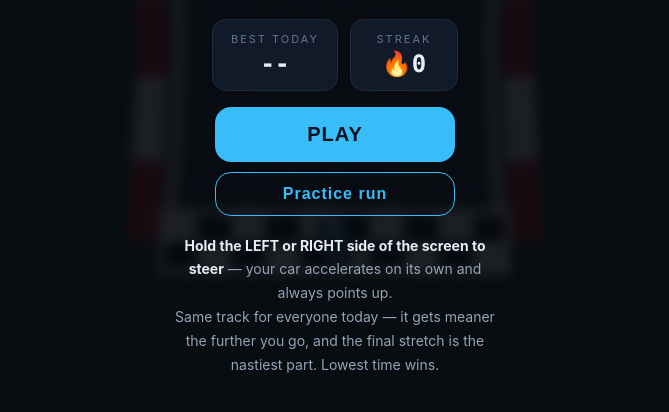
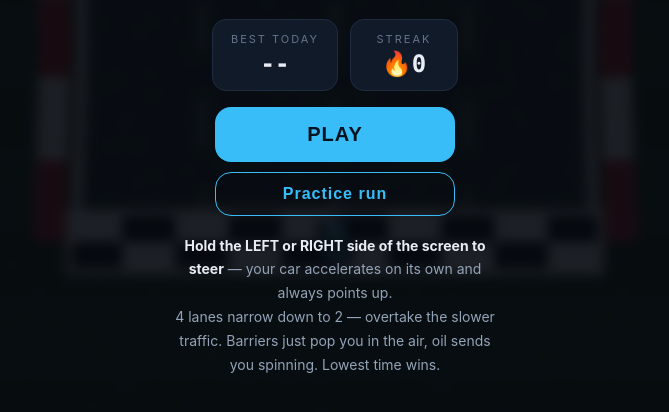
Before and after one commit to ForgeDreams-AI/daily-race, a plain HTML site: page index.html in a window 1280 px wide. Shown: the part 254-666 px from the top of the page, without its empty margins (305-974 px from the left). Drawn offline with Linux system fonts and the light colour scheme; animation ran at ten frames a second.

Commit message:
Daily Race v4: lane-based roads (4->3->2 lanes), AI traffic to overtake, bomb pop replaces crash restart, oil 360 spin, boost chevrons face forward

```diff
--- a/index.html
+++ b/index.html
@@ -81,7 +81,7 @@
     <div><span id="zone" class="z1">Easy stretch</span></div>
   </div>
   <button id="pauseBtn" aria-label="Pause">&#10074;&#10074;</button>
-  <div id="penFlash">+3s CRASH</div>
+  <div id="penFlash">&#128165;</div>
   <div id="steerHint">&#9664; HOLD LEFT / RIGHT TO STEER &#9654;</div>
   <div id="touchL" class="touchInd">&#9664;</div>
   <div id="touchR" class="touchInd">&#9654;</div>
@@ -97,7 +97,7 @@
     <button class="btn" id="playBtn">PLAY</button>
     <button class="btn ghost" id="practiceBtn">Practice run</button>
     <p class="howto"><b>Hold the LEFT or RIGHT side of the screen to steer</b> &mdash; your car accelerates on its own and always points up.<br>
-    Same track for everyone today &mdash; it gets meaner the further you go, and the final stretch is the nastiest part. Lowest time wins.</p>
+    4 lanes narrow down to 2 &mdash; overtake the slower traffic. Barriers just pop you in the air, oil sends you spinning. Lowest time wins.</p>
   </div>
 
   <div id="resultScreen" class="overlay hidden">
@@ -135,6 +135,9 @@ function normAng(a){while(a>Math.PI)a-=2*Math.PI;while(a<-Math.PI)a+=2*Math.PI;r
 var SEG_LEN=90, NSEG=150, SAMPLES=4;
 var MAXV=320, ACCEL=400, TURNSPD=3.1;
 var CAR_HALF_W=18, BOUNCE_KEEP=0.8;
+var LANE_W=58;                        /* road width = lane count x lane width */
+var AIR_DUR=0.65, SPIN_DUR=0.6;        /* bomb pop / oil spin durations */
+function lanesOfZone(z){return [4,3,2][z];}   /* 4 lanes early -> 3 -> 2 at the end */
 var ZONE_NAMES=["Easy stretch","Tight turns","Hazard zone"];
 var ZONE_COLORS=["#22c55e","#eab308","#ef4444"];
 function zoneOf(i){return i<NSEG/3?0:(i<2*NSEG/3?1:2);}
@@ -170,8 +173,7 @@ function generateTrack(seedStr){
   for(var j=0;j<NSEG;j++){
     hd2+=curvs[j];
     x+=Math.sin(hd2)*SEG_LEN; y-=Math.cos(hd2)*SEG_LEN;
-    var w=150+(95-150)*(j/(NSEG-1))+(rng()*2-1)*8;
-    if(w<85)w=85;
+    var w=lanesOfZone(zoneOf(j))*LANE_W+(rng()*2-1)*5;
     cx.push(x);cy.push(y);cw.push(w);chd.push(hd2);
   }
   /* dense smooth centerline: Catmull-Rom through the control points */
@@ -205,9 +207,29 @@ function generateTrack(seedStr){
       lastBlockerSeg=m;
     }
   }
+  /* AI traffic: slower cars in their lanes, denser toward the end — always dodgeable:
+     min 6-segment gaps between cars, never within 4 segments of a blocker, start area clear */
+  var traffic=[],lastTrafficSeg=-10;
+  var TCOLORS=['#ef4444','#f59e0b','#a855f7','#22c55e','#eab308','#f472b6'];
+  for(var tm=8;tm<NSEG-2;tm++){
+    var tz=zoneOf(tm);
+    var dens=[0.30,0.48,0.65][tz];
+    if(rng()<dens&&(tm-lastTrafficSeg)>=6){
+      var bclear=true;
+      for(var bq=0;bq<blockers.length;bq++){if(Math.abs(blockers[bq].seg-tm*SAMPLES)<4*SAMPLES){bclear=false;break;}}
+      if(bclear){
+        var nl=lanesOfZone(tz);
+        var lane=Math.floor(rng()*nl);
+        traffic.push({seg:tm*SAMPLES,lane:lane,off:(lane-(nl-1)/2)*LANE_W,
+                      speed:120+rng()*55,color:TCOLORS[Math.floor(rng()*TCOLORS.length)],
+                      wob:rng()*6.283,done:false});
+        lastTrafficSeg=tm;
+      }
+    }
+  }
   var checkpoints=[];
   for(var c=0;c<NSEG;c+=10)checkpoints.push(Math.min(c*SAMPLES,NS-1));
-  return {pts:pts,NS:NS,oils:oils,boosts:boosts,blockers:blockers,checkpoints:checkpoints,finishSeg:NS-1};
+  return {pts:pts,NS:NS,oils:oils,boosts:boosts,blockers:blockers,traffic:traffic,checkpoints:checkpoints,finishSeg:NS-1};
 }
 
 function ptSegDist(px,py,ax,ay,bx,by){
@@ -234,8 +256,9 @@ function queryTrack(tr,px,py,fromSeg){
 }
 function createCar(tr){
   var p=tr.pts[0];
-  return {x:p.x,y:p.y,hd:p.hd,speed:0,seg:0,steerSm:0,oilUntil:-1,boostUntil:-1,
-          invulnUntil:-1,guideUntil:-1,penalty:0,finished:false,crashed:false,bounced:false};
+  return {x:p.x,y:p.y,hd:p.hd,speed:0,seg:0,steerSm:0,boostUntil:-1,oilCd:-1,
+          invulnUntil:-1,guideUntil:-1,airUntil:-1,spinUntil:-1,
+          finished:false,popped:false,bounced:false};
 }
 function blockerPos(tr,b,t){
   var c=tr.pts[b.seg],H=c.w/2;
@@ -243,13 +266,41 @@ function blockerPos(tr,b,t){
   var off=b.side*(H*0.42+Math.sin(t*b.freq+b.phase)*H*0.06);
   return {x:c.x+Math.cos(c.hd)*off, y:c.y+Math.sin(c.hd)*off, off:off, H:H};
 }
+/* bomb pop: the car pops into the air, keeps its momentum, lands and keeps going —
+   no restart, no time penalty. Airborne + brief grace after landing = no chain-hits. */
+function popBomb(car,t){
+  car.airUntil=t+AIR_DUR;
+  car.invulnUntil=t+AIR_DUR+0.5;
+  car.oilCd=Math.max(car.oilCd,t+1.2);
+  car.popped=true;
+  car.x-=Math.sin(car.hd)*24;   /* nudge back so it doesn't land inside the same hazard */
+  car.y+=Math.cos(car.hd)*24;
+}
+function trafficXY(tr,tc,t){
+  var s=clamp(Math.floor(tc.seg),0,tr.NS-1),p=tr.pts[s];
+  var off=tc.off+Math.sin(t*0.9+tc.wob)*6;   /* slight natural wobble in the lane */
+  return {x:p.x+Math.cos(p.hd)*off,y:p.y+Math.sin(p.hd)*off,hd:p.hd};
+}
+function stepTraffic(tr,car,dt,t){
+  for(var i=0;i<tr.traffic.length;i++){
+    var tc=tr.traffic[i];
+    if(tc.done)continue;
+    tc.seg+=tc.speed*dt/(SEG_LEN/SAMPLES);
+    if(tc.seg>=tr.NS-2||tc.seg<car.seg-60){tc.done=true;continue;}
+    if(t>car.invulnUntil&&t>=car.airUntil){
+      var q=trafficXY(tr,tc,t),dx=car.x-q.x,dy=car.y-q.y;
+      if(dx*dx+dy*dy<30*30)popBomb(car,t);
+    }
+  }
+}
 /* inp: {steer:-1..1}. t = seconds since GO. */
 function stepCar(tr,car,inp,dt,t){
   if(car.finished)return;
   /* smooth the steering input so it never snaps */
-  car.steerSm+=(clamp(inp.steer,-1,1)-car.steerSm)*Math.min(1,dt*10);
+  /* no steering while airborne (bomb pop) or spinning (oil) */
+  var steerIn=(t<car.airUntil||t<car.spinUntil)?0:clamp(inp.steer,-1,1);
+  car.steerSm+=(steerIn-car.steerSm)*Math.min(1,dt*10);
   var effMax=MAXV;
-  if(t<car.oilUntil)effMax*=0.72;
   if(t<car.boostUntil)effMax=MAXV*1.4;
   if(car.speed<effMax){
     car.speed+=(ACCEL*(1.05-car.speed/effMax))*dt;   /* smooth asymptotic acceleration */
@@ -257,11 +308,9 @@ function stepCar(tr,car,inp,dt,t){
   }
   if(t<car.boostUntil&&car.speed<effMax){car.speed+=ACCEL*1.5*dt;if(car.speed>effMax)car.speed=effMax;}
   if(car.speed<0)car.speed=0;
-  var grip=(t<car.oilUntil)?0.45:1.0;
   var speedFrac=Math.min(car.speed/MAXV,1);
-  var turnAuth=TURNSPD*(1.2-0.7*speedFrac)*grip;   /* nimble when slow, stable at speed */
+  var turnAuth=TURNSPD*(1.2-0.7*speedFrac);   /* nimble when slow, stable at speed */
   car.hd+=car.steerSm*turnAuth*dt;
-  if(t<car.oilUntil)car.hd+=Math.sin(t*22+car.x*0.01)*0.55*dt;  /* brief low-grip slide wobble */
   car.x+=Math.sin(car.hd)*car.speed*dt;
   car.y-=Math.cos(car.hd)*car.speed*dt;
   var q=queryTrack(tr,car.x,car.y,car.seg);
@@ -286,12 +335,13 @@ function stepCar(tr,car,inp,dt,t){
     car.hd+=normAng(q.hd-car.hd)*Math.min(1,dt*6);
   }
   var i,dx2,dy2;
-  if(t>=car.oilUntil){
+  /* oil: full 360° spin — car keeps its forward momentum, brief steering loss, no crash */
+  if(t>=car.oilCd&&t>=car.airUntil){
     for(i=0;i<tr.oils.length;i++){var o=tr.oils[i];
       if(Math.abs(o.seg-q.seg)<=SAMPLES){
         var c=tr.pts[o.seg],ox=c.x+Math.cos(c.hd)*o.lat*(c.w/2),oy=c.y+Math.sin(c.hd)*o.lat*(c.w/2);
         dx2=car.x-ox;dy2=car.y-oy;
-        if(dx2*dx2+dy2*dy2<o.r*o.r){car.oilUntil=t+1.5;break;}
+        if(dx2*dx2+dy2*dy2<o.r*o.r){car.spinUntil=t+SPIN_DUR;car.oilCd=t+1.5;break;}
       }
     }
   }
@@ -305,22 +355,17 @@ function stepCar(tr,car,inp,dt,t){
       }
     }
   }
-  if(t>car.invulnUntil){
+  /* blockers: bomb pop — car pops up, keeps momentum, lands and keeps going */
+  if(t>car.invulnUntil&&t>=car.airUntil){
     for(i=0;i<tr.blockers.length;i++){var bl=tr.blockers[i];
       if(Math.abs(bl.seg-q.seg)<=2*SAMPLES){
         var bp=blockerPos(tr,bl,t);
-        dx2=car.x-bp.x;dy2=car.y-bp.y;var rr=bl.r+10;
-        if(dx2*dx2+dy2*dy2<rr*rr){
-          var cpSeg=0;
-          for(var c3=tr.checkpoints.length-1;c3>=0;c3--){if(tr.checkpoints[c3]<=car.seg){cpSeg=tr.checkpoints[c3];break;}}
-          var cp=tr.pts[cpSeg];
-          car.x=cp.x;car.y=cp.y;car.hd=cp.hd;car.speed=90;car.seg=cpSeg;car.steerSm=0;
-          car.penalty+=3;car.invulnUntil=t+2.0;car.oilUntil=-1;car.boostUntil=-1;car.guideUntil=-1;car.crashed=true;
-          break;
-        }
+        dx2=car.x-bp.x;dy2=car.y-bp.y;var brad=bl.r+10;
+        if(dx2*dx2+dy2*dy2<brad*brad){popBomb(car,t);break;}
       }
     }
   }
+  stepTraffic(tr,car,dt,t);
   /* finish: car reached the end of the final segment (within a few px of the finish point) */
   var fp0=tr.pts[tr.finishSeg-1],fp1=tr.pts[tr.finishSeg];
   var fdx=fp1.x-fp0.x,fdy=fp1.y-fp0.y,fl=Math.sqrt(fdx*fdx+fdy*fdy)||1;
@@ -447,7 +492,7 @@ function finishRace(){
   pauseBtn.style.display='none';
   touchL.style.display='none';touchR.style.display='none';
   steerHint.style.opacity='0';
-  var totalMs=(raceT+car.penalty)*1000;
+  var totalMs=raceT*1000;
   var ds=dateStr(),s=load(),isBest=false;
   if(!practice){
     var day=s.days[ds]||(s.days[ds]={best:0,plays:0});
@@ -465,10 +510,11 @@ function finishRace(){
   document.getElementById('shareMsg').textContent='';
   resultScreen.classList.remove('hidden');
 }
-function flashPenalty(){
+function flashPop(){
+  penFlash.textContent='\uD83D\uDCA5';
   penFlash.style.opacity='1';
   if(penTimer)clearTimeout(penTimer);
-  penTimer=setTimeout(function(){penFlash.style.opacity='0';},900);
+  penTimer=setTimeout(function(){penFlash.style.opacity='0';},600);
 }
 
 /* ---------- pre-rendered texture tiles (built once, reused every frame) ---------- */
@@ -537,7 +583,18 @@ function drawWheel(x,y,ang){
 /* car is drawn in SCREEN space, always pointing straight up */
 function drawCarScreen(){
   var sx=cssW/2,sy=cssH*0.62;
+  /* oil spin: the car sprite does a full 360 while the world keeps its heading */
+  var spinA=0,airH=0;
+  if(car&&state==='racing'){
+    if(raceT<car.spinUntil){var sp=1-(car.spinUntil-raceT)/SPIN_DUR;spinA=clamp(sp,0,1)*Math.PI*2;}
+    if(raceT<car.airUntil){var ap=1-(car.airUntil-raceT)/AIR_DUR;airH=Math.sin(clamp(ap,0,1)*Math.PI);}
+  }
   ctx.save();ctx.translate(sx,sy);
+  /* shadow: grows and drifts while the car is airborne */
+  ctx.fillStyle='rgba(0,0,0,'+(0.35-0.15*airH).toFixed(3)+')';
+  ctx.beginPath();ctx.ellipse(3+6*airH,5+10*airH,17+16*airH,25+20*airH,0,0,6.283);ctx.fill();
+  ctx.scale(1+0.45*airH,1+0.45*airH);
+  ctx.rotate(spinA);
   var st=car?car.steerSm:0;
   /* boost flame */
   if(car&&state==='racing'&&raceT<car.boostUntil){
@@ -547,9 +604,6 @@ function drawCarScreen(){
     ctx.fillStyle=fg;
     ctx.beginPath();ctx.moveTo(-7,20);ctx.lineTo(7,20);ctx.lineTo(0,34+fl);ctx.closePath();ctx.fill();
   }
-  /* soft shadow */
-  ctx.fillStyle='rgba(0,0,0,0.35)';
-  ctx.beginPath();ctx.ellipse(3,5,17,25,0,0,6.283);ctx.fill();
   /* wheels: front pair angles with steering */
   drawWheel(-13.5,-13,st*0.45);drawWheel(13.5,-13,st*0.45);
   drawWheel(-13.5,13,0);drawWheel(13.5,13,0);
@@ -659,6 +713,26 @@ function render(){
     ctx.stroke();
   }
 
+  /* dashed lane divider lines — lanes step down by zone: 4 -> 3 -> 2 */
+  ctx.strokeStyle='rgba(240,245,252,0.40)';ctx.lineWidth=3;ctx.setLineDash([20,22]);
+  var lrun=0;
+  for(i=1;i<=NS;i++){
+    if(i===NS||pts[i].zone!==pts[lrun].zone){
+      var ln=lanesOfZone(pts[lrun].zone),LH=ln*LANE_W/2;
+      for(var k=1;k<ln;k++){
+        var doff=-LH+k*LANE_W;
+        ctx.beginPath();
+        for(j=lrun;j<i;j++){
+          var dp=pts[j],dlx=dp.x+Math.cos(dp.hd)*doff,dly=dp.y+Math.sin(dp.hd)*doff;
+          if(j===lrun)ctx.moveTo(dlx,dly);else ctx.lineTo(dlx,dly);
+        }
+        ctx.stroke();
+      }
+      lrun=i;
+    }
+  }
+  ctx.setLineDash([]);
+
   /* center dashes */
   ctx.strokeStyle='rgba(255,255,255,0.15)';ctx.lineWidth=3;ctx.setLineDash([16,22]);
   ctx.beginPath();ctx.moveTo(pts[0].x,pts[0].y);
@@ -700,8 +774,8 @@ function render(){
     ctx.fillStyle='#4ade80';
     for(var ch=0;ch<2;ch++){var yy=-15+ch*17;
       ctx.beginPath();
-      ctx.moveTo(-15,yy);ctx.lineTo(0,yy+11);ctx.lineTo(15,yy);
-      ctx.lineTo(15,yy+7);ctx.lineTo(0,yy+18);ctx.lineTo(-15,yy+7);
+      ctx.moveTo(-15,yy);ctx.lineTo(0,yy-11);ctx.lineTo(15,yy);
+      ctx.lineTo(15,yy-7);ctx.lineTo(0,yy-18);ctx.lineTo(-15,yy-7);
       ctx.closePath();ctx.fill();
     }
     ctx.restore();
@@ -731,6 +805,26 @@ function render(){
     ctx.restore();
   }
 
+  /* AI traffic: simple colored cars cruising their lanes, slower than the player */
+  for(j=0;j<track.traffic.length;j++){
+    var tc=track.traffic[j];
+    if(tc.done)continue;
+    var tq=trafficXY(track,tc,raceT);
+    if(!inR(tq.x,tq.y))continue;
+    ctx.save();ctx.translate(tq.x,tq.y);ctx.rotate(tq.hd);
+    ctx.fillStyle='rgba(0,0,0,0.30)';
+    ctx.beginPath();ctx.ellipse(2,3,14,20,0,0,6.283);ctx.fill();
+    ctx.fillStyle='#05070c';
+    ctx.fillRect(-14,-14,5,9);ctx.fillRect(9,-14,5,9);ctx.fillRect(-14,6,5,9);ctx.fillRect(9,6,5,9);
+    ctx.fillStyle=tc.color;rr(-10,-17,20,34,7);ctx.fill();
+    ctx.strokeStyle='rgba(0,0,0,0.5)';ctx.lineWidth=1.5;rr(-10,-17,20,34,7);ctx.stroke();
+    ctx.fillStyle='rgba(200,225,250,0.85)';
+    ctx.beginPath();ctx.moveTo(-6,-5);ctx.lineTo(6,-5);ctx.lineTo(4,-12);ctx.lineTo(-4,-12);ctx.closePath();ctx.fill();
+    ctx.fillStyle='#0b1c2c';rr(-6,-3,12,9,3);ctx.fill();
+    ctx.fillStyle='#fde047';ctx.fillRect(-7.5,-17,3.5,2.5);ctx.fillRect(4,-17,3.5,2.5);
+    ctx.restore();
+  }
+
   /* dust puffs */
   for(j=0;j<dust.length;j++){
     var d=dust[j];
@@ -753,7 +847,7 @@ function loop(ts){
   if(state==='racing'&&track&&car){
     raceT+=dt;
     stepCar(track,car,input,dt,raceT);
-    if(car.crashed){car.crashed=false;flashPenalty();}
+    if(car.popped){car.popped=false;flashPop();}
     if(car.bounced){car.bounced=false;puff(car.x,car.y,0,0,8,90,0.6,9);}
     /* camera: ease the world rotation toward the car's heading */
     camHd+=normAng(car.hd-camHd)*Math.min(1,dt*7);
@@ -769,7 +863,7 @@ function loop(ts){
       dp.x+=dp.vx*dt;dp.y+=dp.vy*dt;dp.vx*=0.94;dp.vy*=0.94;dp.life-=dt;
       if(dp.life<=0)dust.splice(i,1);
     }
-    var totalMs=(raceT+car.penalty)*1000;
+    var totalMs=raceT*1000;
     timerEl.textContent=fmt(totalMs);
     var pct=Math.round(100*car.seg/track.finishSeg);
     pfill.style.width=pct+'%';
```
